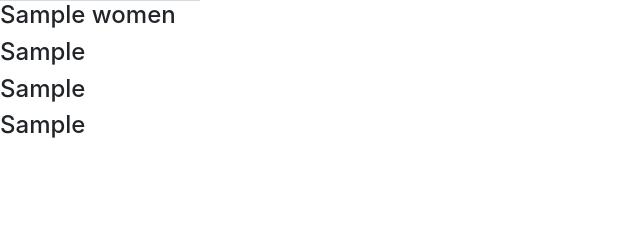
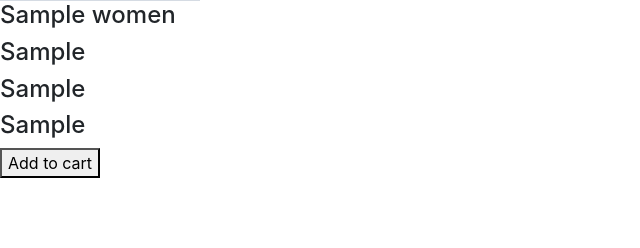
Before and after one commit to nicolefernandes18/tshirt, a Django app: page /tshirt/women in a window 1280 px wide. Shown: the part 239-487 px from the top of the page, without its empty margins (0-640 px from the left). Run offline with Django 3.2, Linux system fonts and the light colour scheme; tables that the repository leaves empty hold one stand-in row (values such as "Sample post"); grey boxes marked "Sample" are stand-in pictures; some libraries are stand-ins or nearby versions.

Commit message:
button added

```diff
--- a/tshirt/tshirtapp/templates/tshirtapp/mencategory.html
+++ b/tshirt/tshirtapp/templates/tshirtapp/mencategory.html
@@ -16,7 +16,9 @@
     <h4>{{menobj.Brand}}</h4>
     <h4>{{menobj.Size}}</h4>
     <h4>{{menobj.Price}}</h4>
+    <button>Add to cart</button>
     {% endfor %}
+
     </div>
 
     <script src="https://code.jquery.com/jquery-3.5.1.slim.min.js" integrity="sha384-DfXdz2htPH0lsSSs5nCTpuj/zy4C+OGpamoFVy38MVBnE+IbbVYUew+OrCXaRkfj" crossorigin="anonymous"></script>
--- a/tshirt/tshirtapp/templates/tshirtapp/women.html
+++ b/tshirt/tshirtapp/templates/tshirtapp/women.html
@@ -16,6 +16,7 @@
     <h4>{{womenobj.W_Brand}}</h4>
     <h4>{{womenobj.W_Size}}</h4>
     <h4>{{womenobj.W_Price}}</h4>
+    <button>Add to cart</button>
     {% endfor %}
     </div>
 
```
Also changed, not shown: tshirt/media/w_pics/1_w_tshirt.jpg (added), 1 other file.
